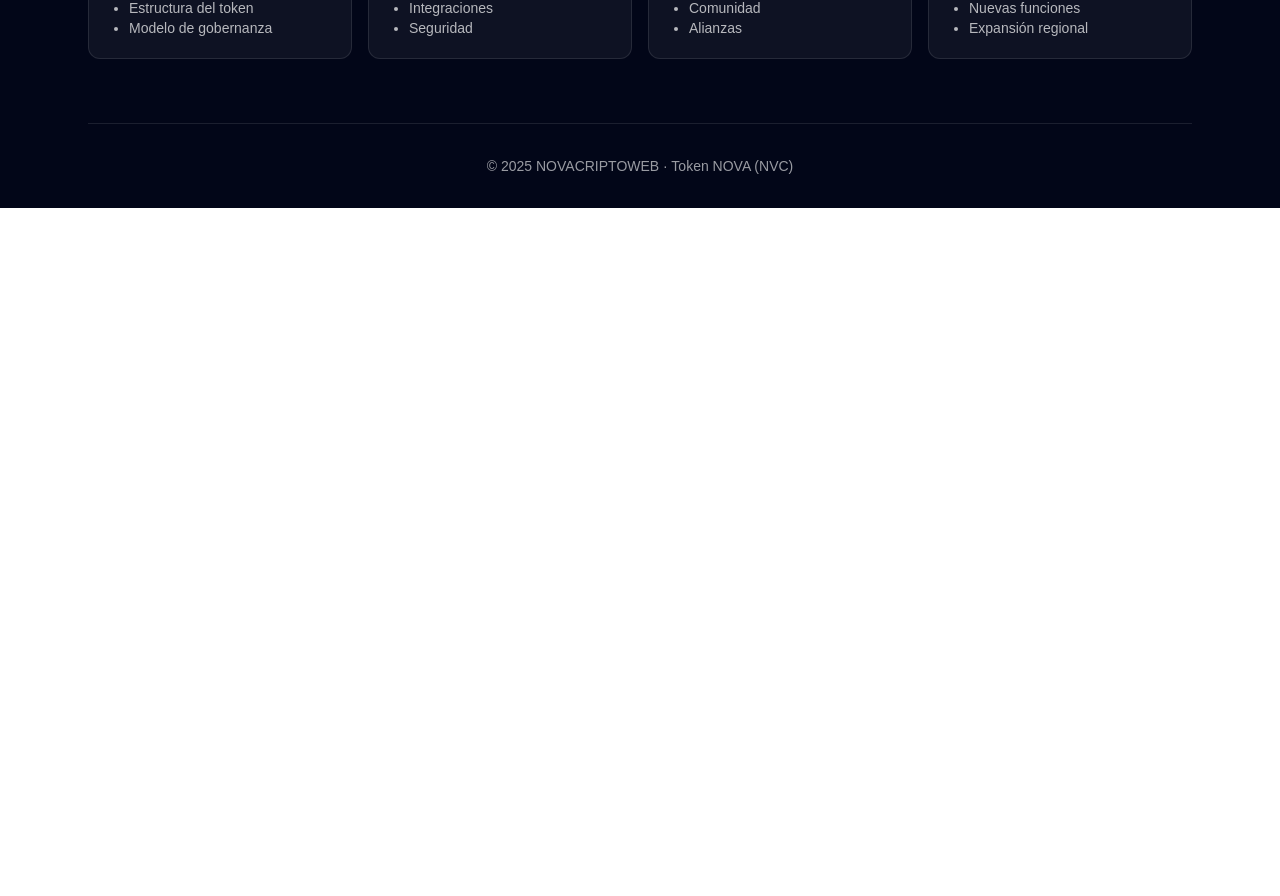
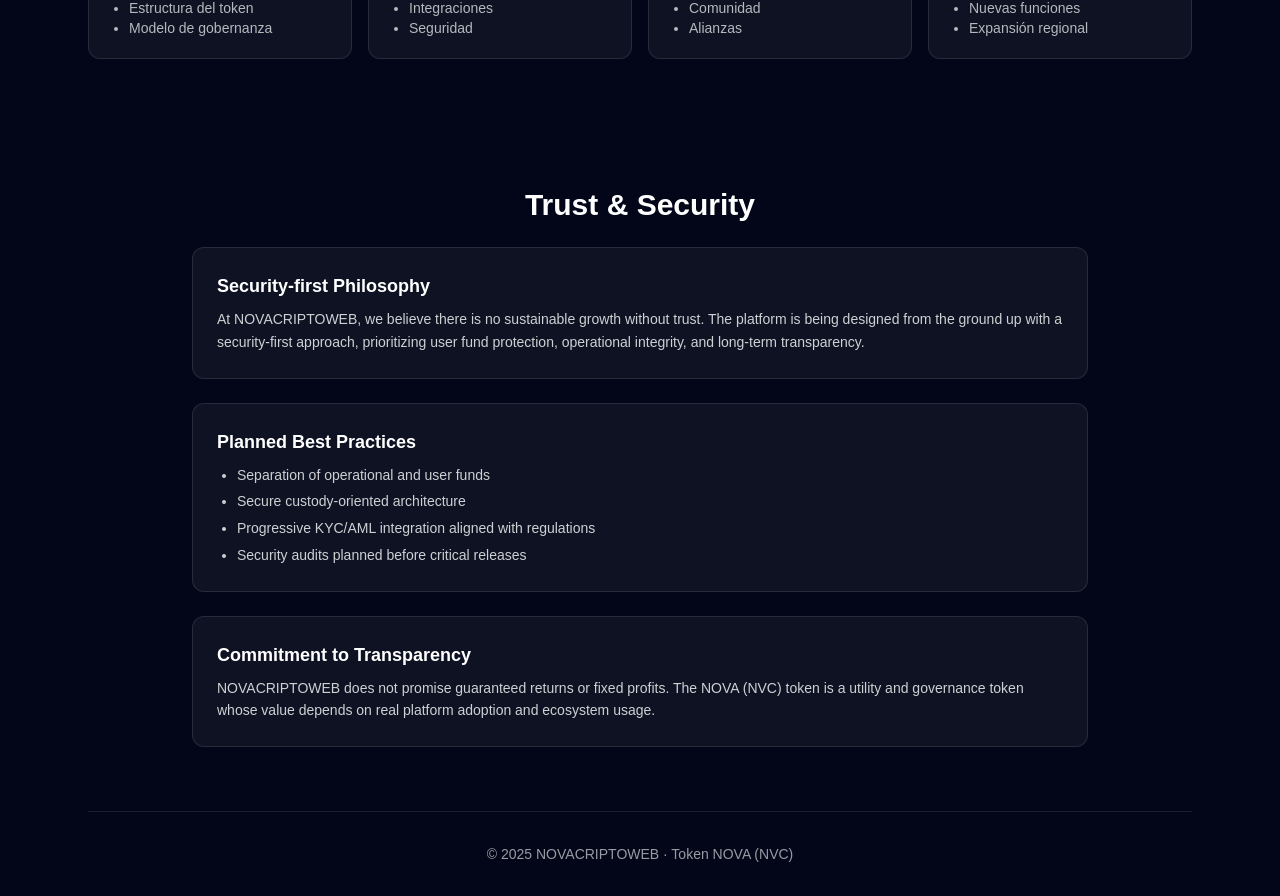
Before and after one commit to Nova-1971/novacriptoweb, a Next.js app: page / in a window 1280 px wide. Shown: the part 1420-2316 px from the top of the page. Before the commit the page ends 1628 px from the top, so only its background shows below. Built offline with nearby package versions, Linux system fonts and the light colour scheme.

Commit message:
Add security headers

```diff
--- a/app/page.tsx
+++ b/app/page.tsx
@@ -188,6 +188,51 @@ export default function Home() {
             </div>
           </div>
         </section>
+{/* TRUST & SECURITY */}
+<section id="security" className="py-16">
+  <h2 className="text-3xl font-bold text-center mb-6">
+    Trust & Security
+  </h2>
+
+  <div className="mx-auto max-w-4xl space-y-6 text-white/80 text-sm leading-relaxed">
+
+    <div className="rounded-xl border border-white/10 bg-white/5 p-6">
+      <h3 className="mb-2 text-lg font-semibold text-white">
+        Security-first Philosophy
+      </h3>
+      <p>
+        At NOVACRIPTOWEB, we believe there is no sustainable growth without trust.
+        The platform is being designed from the ground up with a security-first
+        approach, prioritizing user fund protection, operational integrity, and
+        long-term transparency.
+      </p>
+    </div>
+
+    <div className="rounded-xl border border-white/10 bg-white/5 p-6">
+      <h3 className="mb-2 text-lg font-semibold text-white">
+        Planned Best Practices
+      </h3>
+      <ul className="list-disc pl-5 space-y-1">
+        <li>Separation of operational and user funds</li>
+        <li>Secure custody-oriented architecture</li>
+        <li>Progressive KYC/AML integration aligned with regulations</li>
+        <li>Security audits planned before critical releases</li>
+      </ul>
+    </div>
+
+    <div className="rounded-xl border border-white/10 bg-white/5 p-6">
+      <h3 className="mb-2 text-lg font-semibold text-white">
+        Commitment to Transparency
+      </h3>
+      <p>
+        NOVACRIPTOWEB does not promise guaranteed returns or fixed profits.
+        The NOVA (NVC) token is a utility and governance token whose value
+        depends on real platform adoption and ecosystem usage.
+      </p>
+    </div>
+
+  </div>
+</section>
 
         {/* FOOTER */}
         <footer className="border-t border-white/10 py-8 text-center text-sm text-white/60">
```
